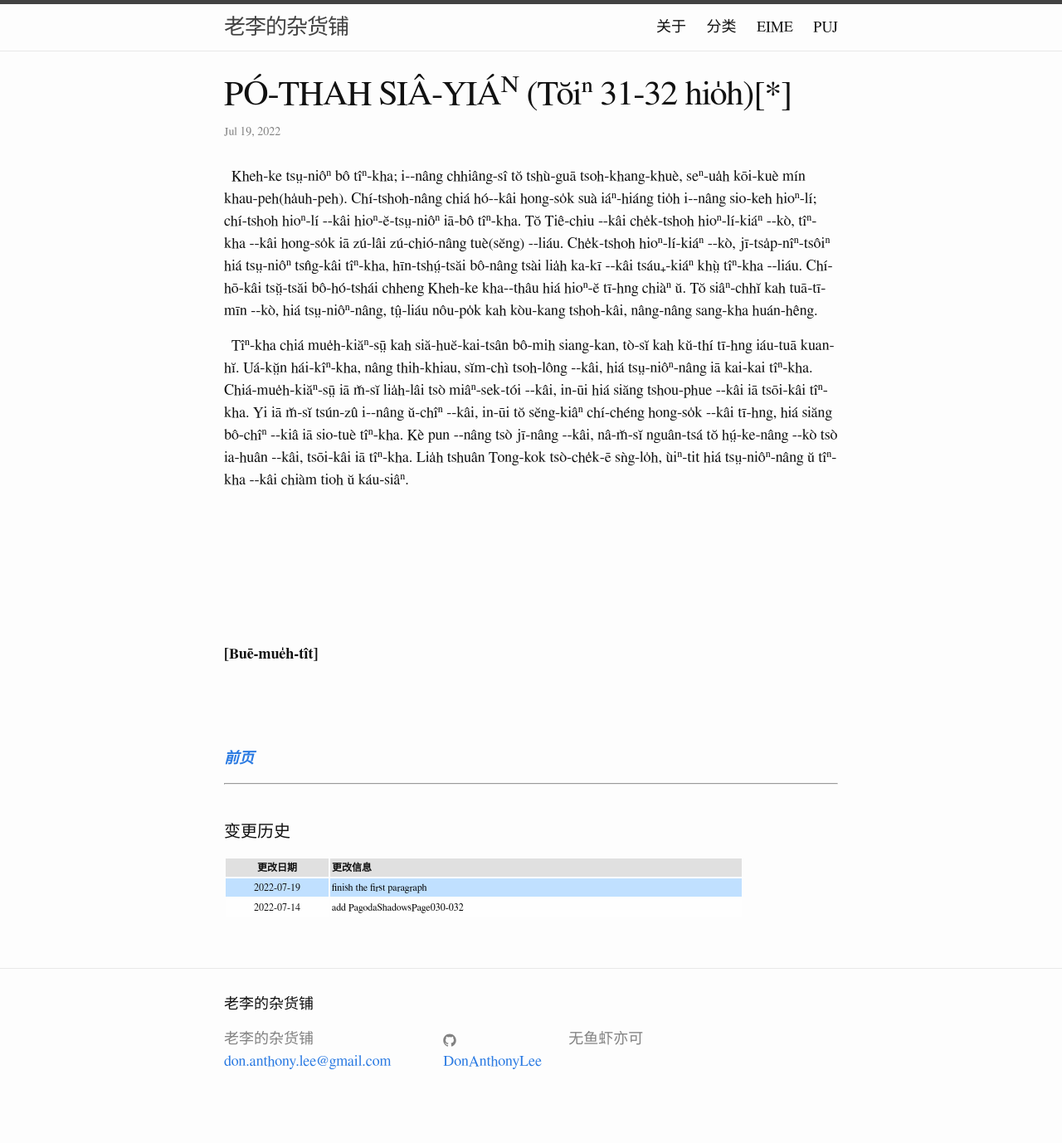
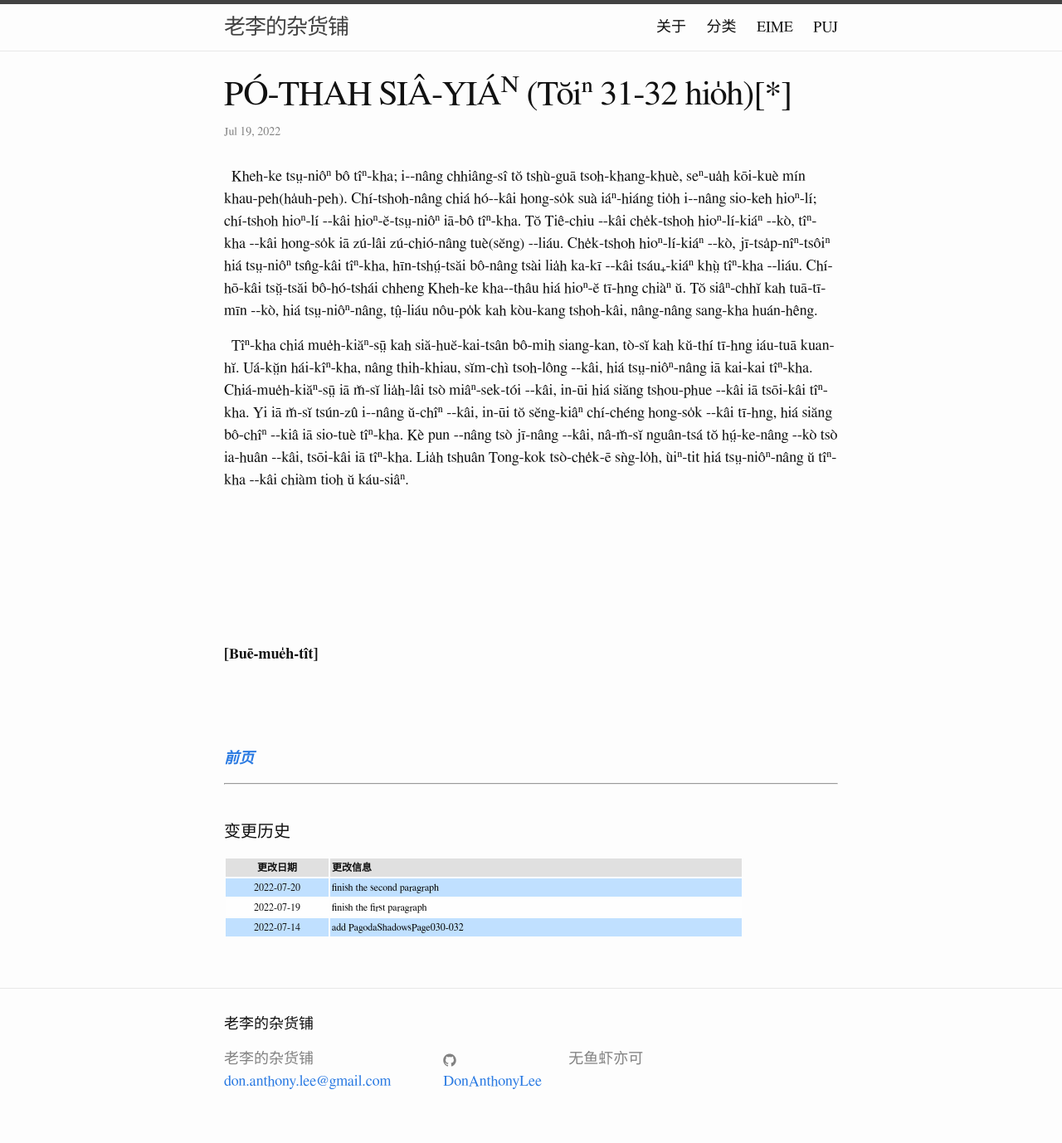
Before and after one commit to DonAnthonyLee/DonAnthonyLee.github.io, a Jekyll site: the page built from docs/puj/PagodaShadowsPage031-032.md, in a window 1280 px wide. Shown: the whole page at 83% size. Built offline with Jekyll 4.4.1, drawn with Linux system fonts in a browser that asks for light colours; some web fonts are replaced; before the commit the page ends 1354 px from its top, so only the background shows below that.

Commit message:
update changelog of PagodaShadowsPage031-032.md (IGNORE_CHANGELOG)

```diff
--- a/docs/puj/PagodaShadowsPage031-032.md
+++ b/docs/puj/PagodaShadowsPage031-032.md
@@ -75,5 +75,6 @@
 
 | 更改日期 | 更改信息 |
 | --- | --- |
+| 2022-07-20 | <a href="https://github.com/DonAnthonyLee/DonAnthonyLee.github.io/commit/aa176f9e997a3e89e7f7e85e0cd4acf66f5425fd" target="_blank">finish the second paragraph</a> |
 | 2022-07-19 | <a href="https://github.com/DonAnthonyLee/DonAnthonyLee.github.io/commit/afead2917d89a0bf618b4292211a2645a565eda9" target="_blank">finish the first paragraph</a> |
 | 2022-07-14 | <a href="https://github.com/DonAnthonyLee/DonAnthonyLee.github.io/commit/6d02da4c3c0f148a7f157af3ea372779f07970ef" target="_blank">add PagodaShadowsPage030-032</a> |
```
